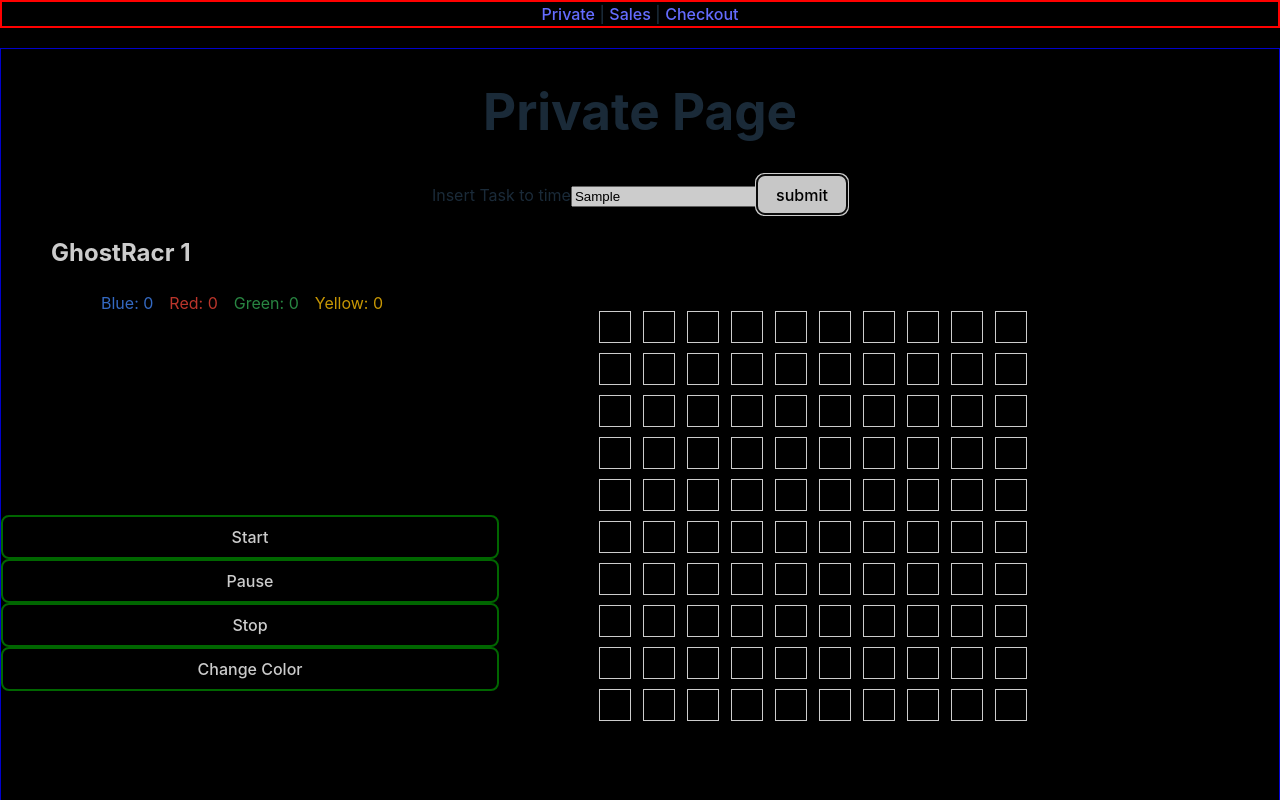
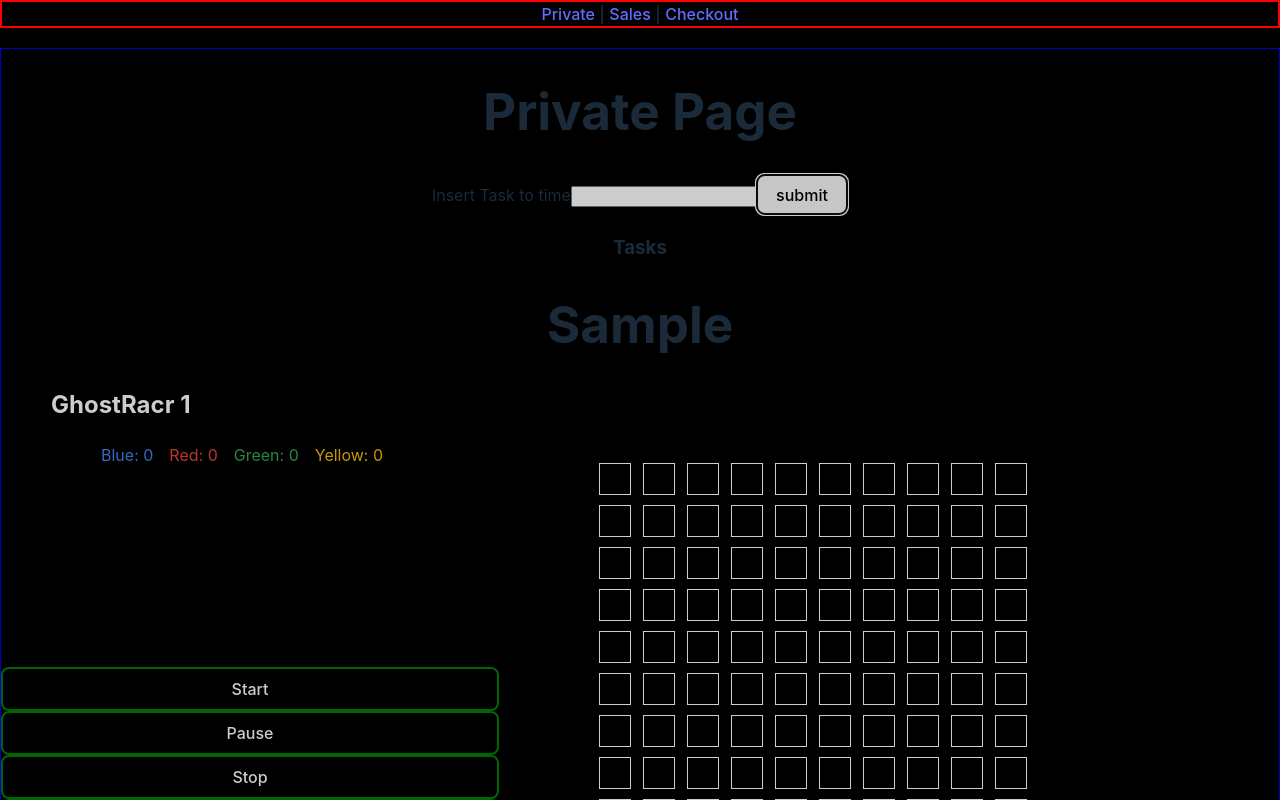
Before and after one commit to pmrprdc/gamifiedworkday, a React (Vite) app: page /private in a window 1280 px wide. Both pictures are taken after typing "Sample" into the empty fields and a click on the button "submit". Shown: the top 800 px of the page. Built offline with nearby package versions, Linux system fonts and the light colour scheme.

Commit message:
able to add tasks to time

```diff
--- a/src/components/PRIVATE/TIMING/VisualTimer.jsx
+++ b/src/components/PRIVATE/TIMING/VisualTimer.jsx
@@ -69,7 +69,8 @@ const VisualTimer = () => {
   const [isActive, setIsActive] = useState(false);
   const [timer, setTimer] = useState(0);
   const bottomRef = useRef(null);
-  const tasksToTime = [];
+  const [inputText, setInputText]=useState("");
+  const [tasksToTime, setTasksToTime] = useState([]);
   const colorNames = {
     '#4285F4': 'Blue',
     '#EA4336': 'Red',
@@ -156,9 +157,17 @@ const VisualTimer = () => {
 
   const getBoxSize = () => Math.max(30 - Math.floor(timer / 20), 20);
 
-  const taskSubmitHandler = () => {
+
+  const taskInputHandler = (e) => {
+    setInputText(e.target.value)
+  }
+
+  const taskSubmitHandler = (e) => {
 
     console.log("TaskSubmitHandler Has Run")
+    setTasksToTime([...tasksToTime, inputText])
+    setInputText("");
+    console.log(tasksToTime)
 
   }
 
@@ -166,10 +175,16 @@ const VisualTimer = () => {
     <div >
       <label>
         Insert Task to time
-      <input type='text'/>
+      <input value={inputText} onChange={taskInputHandler} type='text'/>
       </label>
 
       <button onClick={taskSubmitHandler}>submit</button>
+      <h3>Tasks</h3>
+
+
+      {tasksToTime.map((task) => (
+       <h1 key={task}>{task}</h1>
+))}
 
 
       {boxes.map((boxSet, setIndex) => (
```
